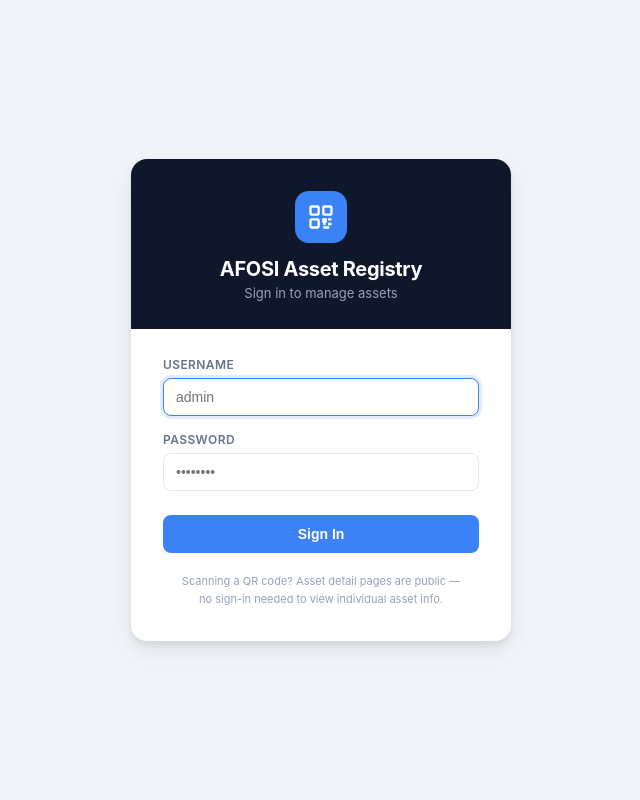
After one commit to Elisha-Seme/assetqr, a Flask app: page /login in a window 1280 px wide. The commit adds this page. Shown: the whole page, without its empty margins (319-959 px from the left). Run offline with Flask 3, Linux system fonts and the light colour scheme.

Commit message:
Add login system and fix asset sort order
- Add login_required decorator protecting all admin routes
- Add /login and /logout routes with session management
- Add /api/change-password endpoint for password management
- Add default credentials (admin/afosi2025) seeded in init_db()
- Keep /asset/<asset_id> public for QR code scanning
- Add secret_key for session security
- Fix asset list sort order to ORDER BY asset_id (AFOSI-001, 002...)
- Update base.html with signed-in username and Sign Out button
- Add password change section to settings.html
- Fix duplicate purchase_date field in asset_detail.html
- Add login.html standalone login page with AFOSI branding

```diff
--- a/app.py
+++ b/app.py
@@ -5,9 +5,12 @@ import io
 import shutil
 import sqlite3
 from datetime import datetime
+from functools import wraps
 from io import BytesIO
 
-from flask import Flask, render_template, request, jsonify, send_file, g
+from flask import (Flask, render_template, request, jsonify,
+                   send_file, g, session, redirect, url_for, flash)
+from werkzeug.security import generate_password_hash, check_password_hash
 import qrcode
 import qrcode.constants
 from reportlab.lib import colors
@@ -18,6 +21,7 @@ from reportlab.lib.enums import TA_CENTER
 from reportlab.platypus import SimpleDocTemplate, Table, TableStyle, Paragraph, Image as RLImage
 
 app = Flask(__name__)
+app.secret_key = os.environ.get('SECRET_KEY', 'afosi-assetqr-k3y-2025-change-in-settings')
 
 # ── Vercel / environment detection ────────────────────────────────────────────
 IS_VERCEL   = bool(os.environ.get('VERCEL'))
@@ -92,7 +96,13 @@ def init_db():
         INSERT OR IGNORE INTO settings VALUES ('base_url',      'http://localhost:5001');
         INSERT OR IGNORE INTO settings VALUES ('company_name',  'My Organization');
         INSERT OR IGNORE INTO settings VALUES ('qr_color',      '#000000');
+        INSERT OR IGNORE INTO settings VALUES ('admin_username', 'admin');
     ''')
+    # Default password: afosi2025  (change via Settings page)
+    existing_pw = db.execute("SELECT value FROM settings WHERE key='admin_password_hash'").fetchone()
+    if not existing_pw:
+        db.execute("INSERT INTO settings VALUES ('admin_password_hash', ?)",
+                   (generate_password_hash('afosi2025'),))
     # Migration: add new columns to existing DBs that predate this schema
     for col in ('custodian', 'donor', 'value_ksh'):
         try:
@@ -101,6 +111,65 @@ def init_db():
             pass  # column already exists
     db.commit()
     db.close()
+
+
+# ── Auth ──────────────────────────────────────────────────────────────────────
+
+def login_required(f):
+    @wraps(f)
+    def decorated(*args, **kwargs):
+        if not session.get('logged_in'):
+            return redirect(url_for('login', next=request.path))
+        return f(*args, **kwargs)
+    return decorated
+
+
+@app.route('/login', methods=['GET', 'POST'])
+def login():
+    if session.get('logged_in'):
+        return redirect(url_for('dashboard'))
+    error = None
+    if request.method == 'POST':
+        username = request.form.get('username', '').strip()
+        password = request.form.get('password', '')
+        db = get_db()
+        stored_user = db.execute("SELECT value FROM settings WHERE key='admin_username'").fetchone()
+        stored_hash = db.execute("SELECT value FROM settings WHERE key='admin_password_hash'").fetchone()
+        if (stored_user and stored_hash
+                and username == stored_user['value']
+                and check_password_hash(stored_hash['value'], password)):
+            session['logged_in'] = True
+            session['username']  = username
+            next_url = request.args.get('next') or url_for('dashboard')
+            return redirect(next_url)
+        error = 'Invalid username or password.'
+    return render_template('login.html', error=error)
+
+
+@app.route('/logout')
+def logout():
+    session.clear()
+    return redirect(url_for('login'))
+
+
+@app.route('/api/change-password', methods=['POST'])
+@login_required
+def api_change_password():
+    d  = request.json or {}
+    db = get_db()
+    stored = db.execute("SELECT value FROM settings WHERE key='admin_password_hash'").fetchone()
+    if not stored or not check_password_hash(stored['value'], d.get('current_password', '')):
+        return jsonify({'error': 'Current password is incorrect'}), 400
+    new_pw = (d.get('new_password') or '').strip()
+    if len(new_pw) < 6:
+        return jsonify({'error': 'New password must be at least 6 characters'}), 400
+    db.execute("INSERT OR REPLACE INTO settings VALUES ('admin_password_hash', ?)",
+               (generate_password_hash(new_pw),))
+    if d.get('new_username'):
+        db.execute("INSERT OR REPLACE INTO settings VALUES ('admin_username', ?)",
+                   (d['new_username'].strip(),))
+    db.commit()
+    return jsonify({'success': True})
 
 
 # ── Helpers ───────────────────────────────────────────────────────────────────
@@ -148,23 +217,25 @@ def make_qr(asset_id):
 # ── Page routes ───────────────────────────────────────────────────────────────
 
 @app.route('/')
+@login_required
 def dashboard():
     db = get_db()
     stats = {
-        'total':      db.execute('SELECT COUNT(*) FROM assets').fetchone()[0],
-        'active':     db.execute("SELECT COUNT(*) FROM assets WHERE status='active'").fetchone()[0],
-        'maintenance':db.execute("SELECT COUNT(*) FROM assets WHERE status='maintenance'").fetchone()[0],
-        'retired':    db.execute("SELECT COUNT(*) FROM assets WHERE status='retired'").fetchone()[0],
-        'categories': db.execute("SELECT COUNT(DISTINCT category) FROM assets WHERE category!=''").fetchone()[0],
+        'total':       db.execute('SELECT COUNT(*) FROM assets').fetchone()[0],
+        'active':      db.execute("SELECT COUNT(*) FROM assets WHERE status='active'").fetchone()[0],
+        'maintenance': db.execute("SELECT COUNT(*) FROM assets WHERE status='maintenance'").fetchone()[0],
+        'retired':     db.execute("SELECT COUNT(*) FROM assets WHERE status='retired'").fetchone()[0],
+        'categories':  db.execute("SELECT COUNT(DISTINCT category) FROM assets WHERE category!=''").fetchone()[0],
     }
     by_cat = db.execute(
         "SELECT category, COUNT(*) cnt FROM assets WHERE category!='' GROUP BY category ORDER BY cnt DESC LIMIT 8"
     ).fetchall()
-    recent = db.execute('SELECT * FROM assets ORDER BY created_at DESC LIMIT 10').fetchall()
+    recent = db.execute('SELECT * FROM assets ORDER BY asset_id LIMIT 10').fetchall()
     return render_template('index.html', stats=stats, by_cat=by_cat, recent=recent)
 
 
 @app.route('/assets')
+@login_required
 def assets_page():
     db  = get_db()
     q   = request.args.get('q', '')
@@ -179,7 +250,7 @@ def assets_page():
         sql += ' AND category=?'; params.append(cat)
     if st:
         sql += ' AND status=?'; params.append(st)
-    sql += ' ORDER BY name'
+    sql += ' ORDER BY asset_id'          # AFOSI-001, 002, 003 ...
 
     assets = db.execute(sql, params).fetchall()
     cats   = [r[0] for r in db.execute(
@@ -188,24 +259,27 @@ def assets_page():
     return render_template('assets.html', assets=assets, cats=cats, q=q, cat=cat, status=st)
 
 
+# ── Public: QR scan target (no login needed) ──────────────────────────────────
 @app.route('/asset/<asset_id>')
 def asset_detail(asset_id):
     db    = get_db()
     asset = db.execute('SELECT * FROM assets WHERE asset_id=?', (asset_id,)).fetchone()
     if not asset:
         return render_template('404.html', msg=f'Asset "{asset_id}" not found'), 404
-    company = setting('company_name', 'Asset Registry')
+    company  = setting('company_name', 'Asset Registry')
     base_url = setting('base_url', 'http://localhost:5001')
-    qr_url  = f'{base_url}/asset/{asset_id}'
+    qr_url   = f'{base_url}/asset/{asset_id}'
     return render_template('asset_detail.html', asset=asset, company=company, qr_url=qr_url)
 
 
 @app.route('/import')
+@login_required
 def import_page():
     return render_template('import.html')
 
 
 @app.route('/settings')
+@login_required
 def settings_page():
     db = get_db()
     s  = {r['key']: r['value'] for r in db.execute('SELECT * FROM settings').fetchall()}
@@ -215,12 +289,14 @@ def settings_page():
 # ── API ───────────────────────────────────────────────────────────────────────
 
 @app.route('/api/assets', methods=['GET'])
+@login_required
 def api_list():
     db = get_db()
-    return jsonify([dict(r) for r in db.execute('SELECT * FROM assets ORDER BY name').fetchall()])
+    return jsonify([dict(r) for r in db.execute('SELECT * FROM assets ORDER BY asset_id').fetchall()])
 
 
 @app.route('/api/assets', methods=['POST'])
+@login_required
 def api_create():
     d  = request.json or {}
     db = get_db()
@@ -251,6 +327,7 @@ def api_create():
 
 
 @app.route('/api/assets/bulk', methods=['POST'])
+@login_required
 def api_bulk():
     items = (request.json or {}).get('items', [])
     db    = get_db()
@@ -288,6 +365,7 @@ def api_bulk():
 
 
 @app.route('/api/assets/<int:aid>', methods=['GET'])
+@login_required
 def api_get(aid):
     db  = get_db()
     row = db.execute('SELECT * FROM assets WHERE id=?', (aid,)).fetchone()
@@ -297,6 +375,7 @@ def api_get(aid):
 
 
 @app.route('/api/assets/<int:aid>', methods=['PUT'])
+@login_required
 def api_update(aid):
     d   = request.json or {}
     db  = get_db()
@@ -322,6 +401,7 @@ def api_update(aid):
 
 
 @app.route('/api/assets/<int:aid>', methods=['DELETE'])
+@login_required
 def api_delete(aid):
     db  = get_db()
     row = db.execute('SELECT * FROM assets WHERE id=?', (aid,)).fetchone()
@@ -338,6 +418,7 @@ def api_delete(aid):
 
 
 @app.route('/api/assets/<int:aid>/regen-qr', methods=['POST'])
+@login_required
 def api_regen_qr(aid):
     db  = get_db()
     row = db.execute('SELECT * FROM assets WHERE id=?', (aid,)).fetchone()
@@ -350,6 +431,7 @@ def api_regen_qr(aid):
 
 
 @app.route('/api/settings', methods=['POST'])
+@login_required
 def api_settings():
     d  = request.json or {}
     db = get_db()
@@ -373,7 +455,7 @@ def _query_assets(db):
     if ids_p:
         id_list = [int(x) for x in ids_p.split(',') if x.strip().isdigit()]
         ph = ','.join('?'*len(id_list))
-        return db.execute(f'SELECT * FROM assets WHERE id IN ({ph}) ORDER BY name', id_list).fetchall()
+        return db.execute(f'SELECT * FROM assets WHERE id IN ({ph}) ORDER BY asset_id', id_list).fetchall()
 
     sql, params = 'SELECT * FROM assets WHERE 1=1', []
     if q:
@@ -382,10 +464,11 @@ def _query_assets(db):
         sql += ' AND category=?'; params.append(cat)
     if st:
         sql += ' AND status=?'; params.append(st)
-    return db.execute(sql+' ORDER BY name', params).fetchall()
+    return db.execute(sql+' ORDER BY asset_id', params).fetchall()
 
 
 @app.route('/export/pdf')
+@login_required
 def export_pdf():
     db      = get_db()
     assets  = _query_assets(db)
@@ -457,6 +540,7 @@ def export_pdf():
 
 
 @app.route('/export/labels')
+@login_required
 def export_labels():
     db     = get_db()
     assets = _query_assets(db)
@@ -529,6 +613,7 @@ def export_labels():
 
 
 @app.route('/export/csv')
+@login_required
 def export_csv():
     db     = get_db()
     assets = _query_assets(db)
--- /dev/null
+++ b/templates/login.html
@@ -0,0 +1,134 @@
+<!DOCTYPE html>
+<html lang="en">
+<head>
+  <meta charset="UTF-8">
+  <meta name="viewport" content="width=device-width, initial-scale=1.0">
+  <title>Sign In — AFOSI Asset Registry</title>
+  <style>
+    *, *::before, *::after { box-sizing: border-box; margin: 0; padding: 0; }
+    body {
+      font-family: -apple-system, BlinkMacSystemFont, 'Segoe UI', sans-serif;
+      background: #f1f5f9;
+      min-height: 100vh;
+      display: flex;
+      align-items: center;
+      justify-content: center;
+      padding: 20px;
+    }
+    .card {
+      background: white;
+      border-radius: 16px;
+      box-shadow: 0 4px 6px rgba(0,0,0,.07), 0 10px 24px rgba(0,0,0,.08);
+      width: 100%;
+      max-width: 380px;
+      overflow: hidden;
+    }
+    .card-top {
+      background: #0f172a;
+      padding: 32px 32px 28px;
+      text-align: center;
+    }
+    .logo-wrap {
+      display: inline-flex;
+      align-items: center;
+      justify-content: center;
+      width: 52px; height: 52px;
+      background: #3b82f6;
+      border-radius: 14px;
+      margin-bottom: 14px;
+    }
+    .logo-wrap svg { width: 28px; height: 28px; stroke: white; }
+    .card-title { color: white; font-size: 20px; font-weight: 700; letter-spacing: -.3px; }
+    .card-sub   { color: #94a3b8; font-size: 13px; margin-top: 4px; }
+    .card-body  { padding: 28px 32px 32px; }
+    .form-group { margin-bottom: 16px; }
+    label {
+      display: block;
+      font-size: 12px; font-weight: 600;
+      color: #64748b;
+      text-transform: uppercase; letter-spacing: .4px;
+      margin-bottom: 6px;
+    }
+    input[type=text], input[type=password] {
+      width: 100%; padding: 10px 12px;
+      border: 1.5px solid #e2e8f0; border-radius: 8px;
+      font-size: 14px; color: #1e293b;
+      transition: border-color .15s, box-shadow .15s;
+      outline: none;
+    }
+    input:focus {
+      border-color: #3b82f6;
+      box-shadow: 0 0 0 3px rgba(59,130,246,.15);
+    }
+    .btn {
+      width: 100%; padding: 11px;
+      background: #3b82f6; color: white;
+      border: none; border-radius: 8px;
+      font-size: 14px; font-weight: 600;
+      cursor: pointer;
+      transition: background .15s;
+      margin-top: 8px;
+    }
+    .btn:hover { background: #2563eb; }
+    .error {
+      background: #fee2e2; color: #991b1b;
+      border: 1px solid #fecaca;
+      border-radius: 8px; padding: 10px 14px;
+      font-size: 13px; margin-bottom: 16px;
+      display: flex; align-items: center; gap: 8px;
+    }
+    .hint {
+      text-align: center; margin-top: 20px;
+      font-size: 11px; color: #94a3b8; line-height: 1.6;
+    }
+    .hint a { color: #3b82f6; text-decoration: none; }
+  </style>
+</head>
+<body>
+
+<div class="card">
+  <div class="card-top">
+    <div class="logo-wrap">
+      <svg viewBox="0 0 24 24" fill="none" stroke-width="2">
+        <rect x="3" y="3" width="7" height="7" rx="1"/>
+        <rect x="14" y="3" width="7" height="7" rx="1"/>
+        <rect x="3" y="14" width="7" height="7" rx="1"/>
+        <path d="M14 14h2v2h-2zM18 14h3M14 18h2M18 18h3M14 21h5"/>
+      </svg>
+    </div>
+    <div class="card-title">AFOSI Asset Registry</div>
+    <div class="card-sub">Sign in to manage assets</div>
+  </div>
+
+  <div class="card-body">
+    {% if error %}
+    <div class="error">
+      <svg viewBox="0 0 24 24" fill="none" stroke="currentColor" stroke-width="2" style="width:16px;height:16px;flex-shrink:0">
+        <circle cx="12" cy="12" r="10"/><line x1="12" y1="8" x2="12" y2="12"/><line x1="12" y1="16" x2="12.01" y2="16"/>
+      </svg>
+      {{ error }}
+    </div>
+    {% endif %}
+
+    <form method="post">
+      <div class="form-group">
+        <label for="username">Username</label>
+        <input type="text" id="username" name="username" placeholder="admin"
+               value="{{ request.form.get('username', '') }}" autocomplete="username" autofocus>
+      </div>
+      <div class="form-group">
+        <label for="password">Password</label>
+        <input type="password" id="password" name="password" placeholder="••••••••" autocomplete="current-password">
+      </div>
+      <button type="submit" class="btn">Sign In</button>
+    </form>
+
+    <div class="hint">
+      Scanning a QR code? Asset detail pages are public —<br>
+      no sign-in needed to view individual asset info.
+    </div>
+  </div>
+</div>
+
+</body>
+</html>
```
Also changed, not shown: templates/asset_detail.html (+0 -7 lines), templates/base.html (+11 -1 lines), templates/settings.html (+85 -0 lines), assetqr.db.
